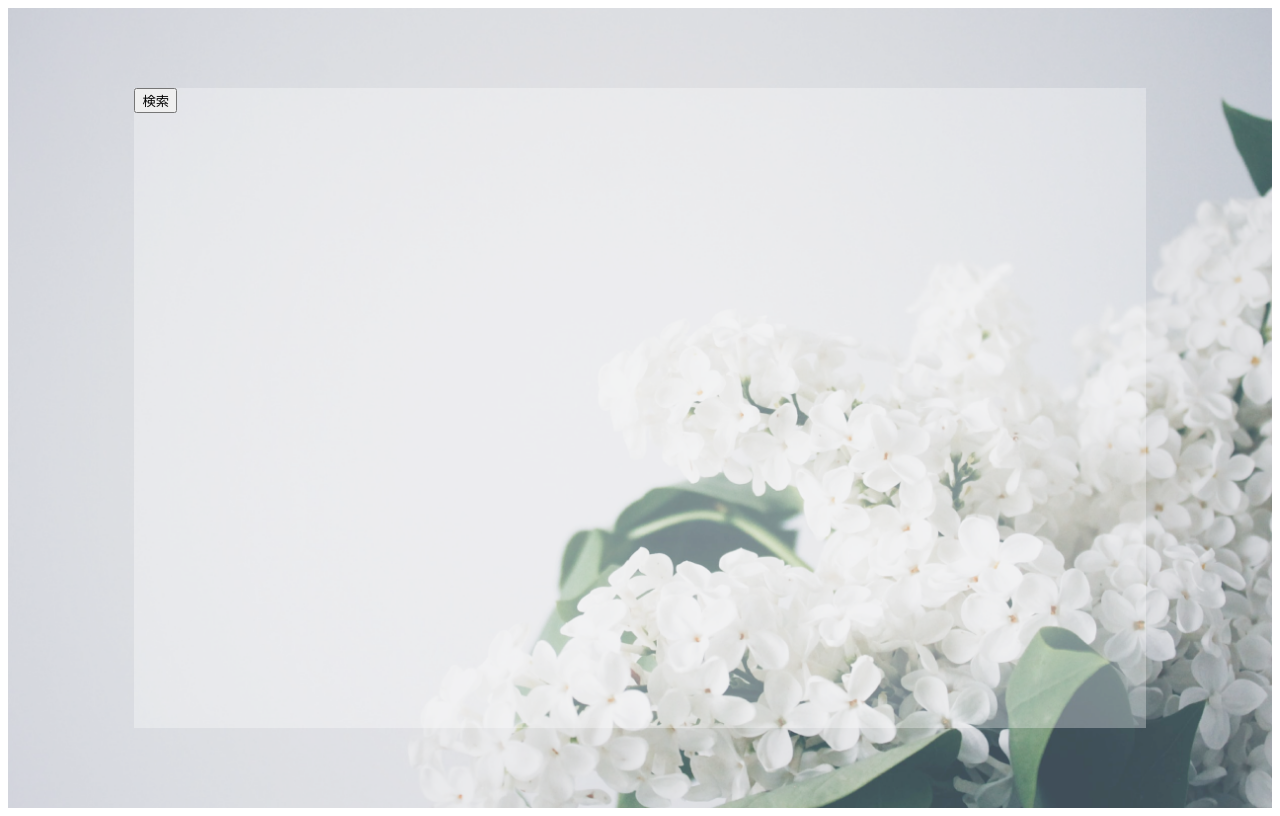
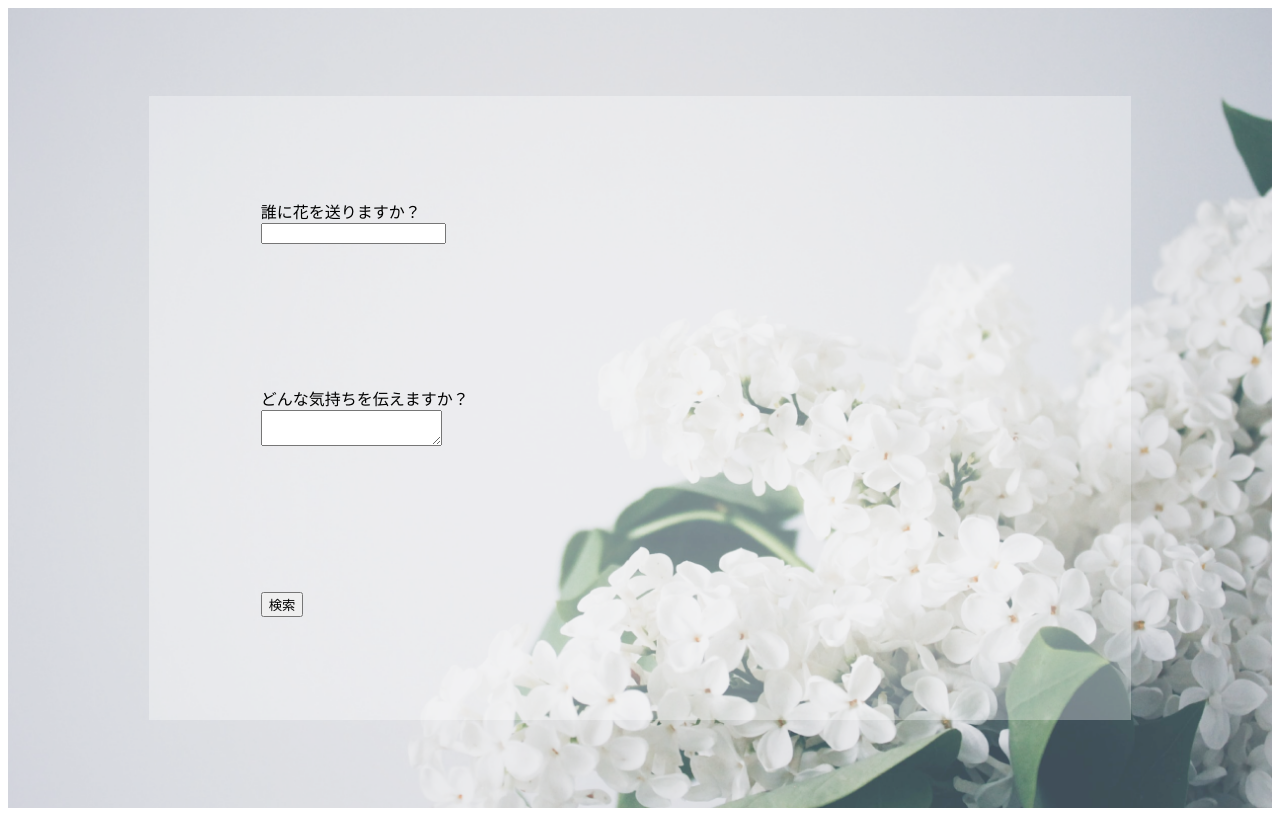
Before and after one commit to jack-app/jackHack2023, a Next.js app in the folder frontend/: page /search in a window 1280 px wide. Built offline with nearby package versions, Linux system fonts and the light colour scheme.

Commit message:
検索画面の大まかなUIの実装

```diff
--- a/frontend/components/forms.tsx
+++ b/frontend/components/forms.tsx
@@ -10,13 +10,26 @@ export const Forms: React.FC<FormsProps> = (props) => {
   return (
     <>
       <div className="forms">
+        <div className="who">
+          <div>誰に花を送りますか？</div>
+          <input type="text" className="form-who" />
+        </div>
+        <div className="feel">
+          <div>どんな気持ちを伝えますか？</div>
+          <textarea className="form-feel" />
+        </div>
         <button onClick={handleClick}>検索</button>
       </div>
       <style jsx>{`
         .forms {
           background-color: rgb(255, 255, 255, 0.3);
-          width: 80%;
-          height: 80%;
+          width: 60%;
+          height: 70%;
+          padding: 2rem 7rem;
+          display: flex;
+          flex-direction: column;
+          justify-content: space-around;
+          align-items: flex-start;
         }
       `}</style>
     </>
```
